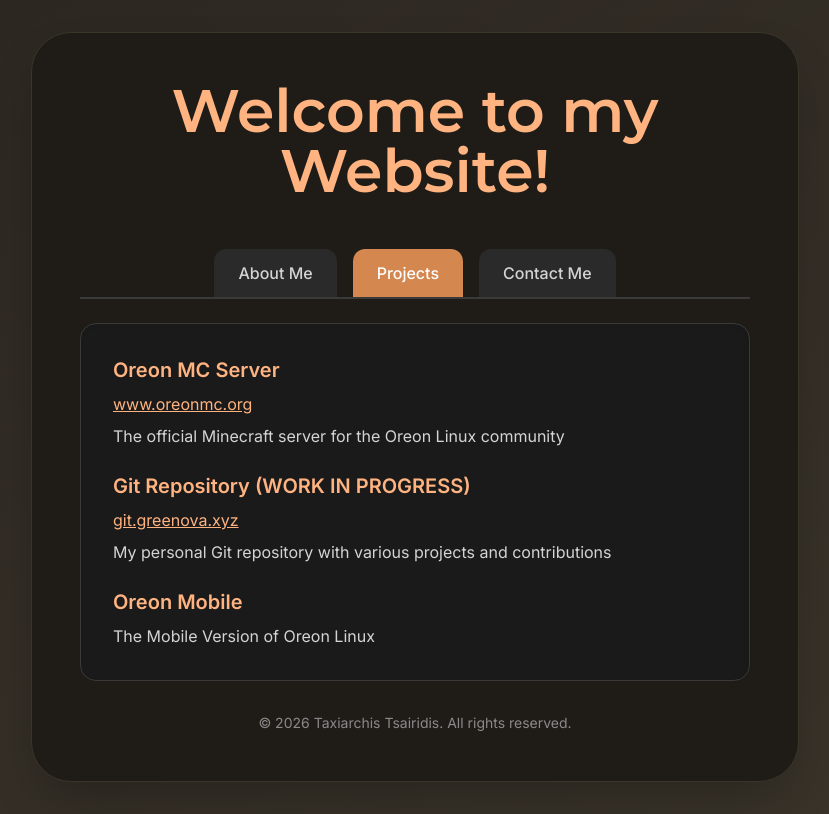
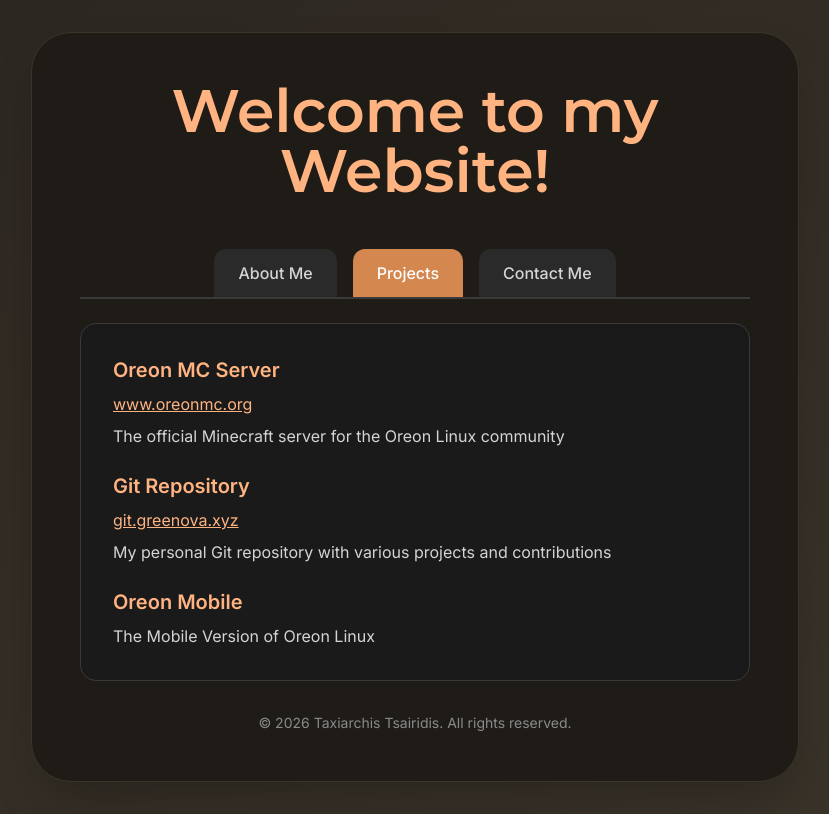
Before and after one commit to taxmalalas0001/greenova-site, a React (Vite) app: page / in a window 1280 px wide. Both pictures are taken after a click on the button "Projects". Shown: the whole page, without its empty margins (225-1054 px from the left). Built offline with nearby package versions, Linux system fonts and the light colour scheme; a web font is replaced by a local one.

Commit message:
Changed Git repo Status

```diff
--- a/src/app/App.tsx
+++ b/src/app/App.tsx
@@ -114,7 +114,7 @@
                   className="text-lg sm:text-xl text-[#ffb380] font-semibold"
                   style={{ fontFamily: "'Inter', sans-serif" }}
                 >
-                  Git Repository (WORK IN PROGRESS)
+                  Git Repository
                 </h3>
                 <a
                   href="https://git.greenova.xyz"
```
